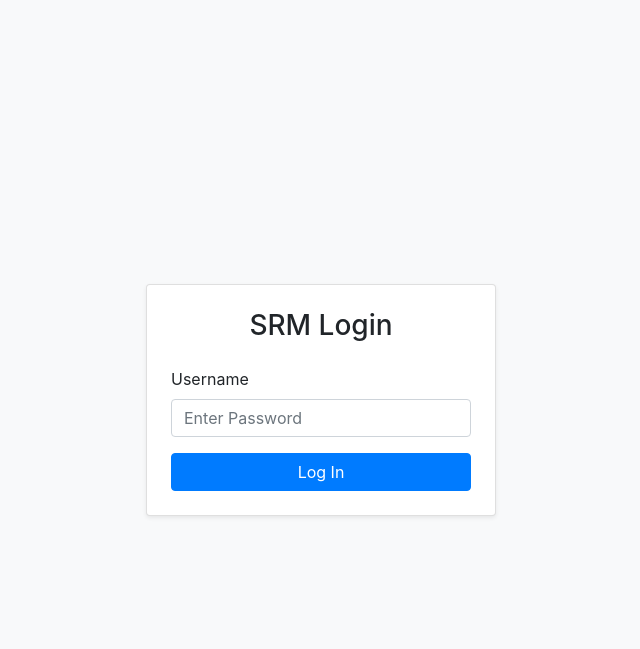
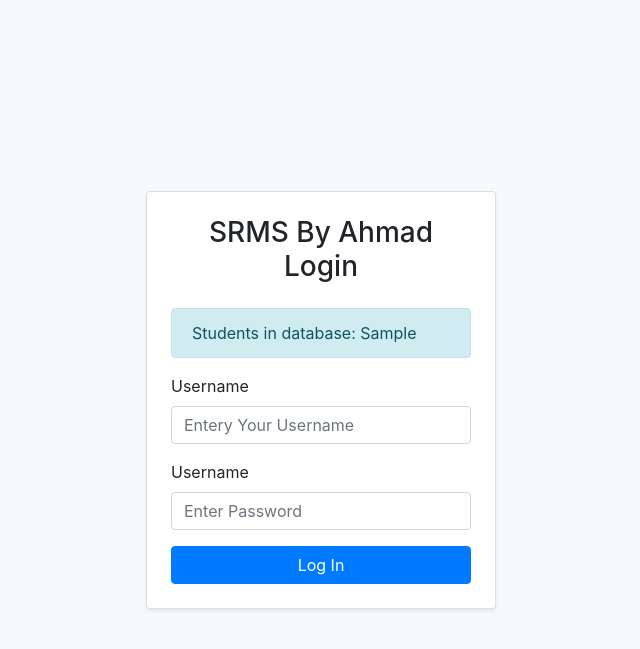
Before and after one commit to ahmadid15/BFS_SRMS, a Flask app: template templates/login.html in a window 1280 px wide. Shown: the top 649 px of the page, without its empty margins (319-959 px from the left). Run offline with Flask 3, Linux system fonts and the light colour scheme; the template is opened without the code that fills it: most values are stand-ins (such as "Sample title", 1, 10 or a date in 2020); some libraries are stand-ins or nearby versions.

Commit message:
Updated for week3 and week4

```diff
--- a/app.py
+++ b/app.py
@@ -1,4 +1,8 @@
-from flask import Flask, render_template
+from flask import Flask, render_template, request
+import sqlite3
+
+DB_PATH = 'db/srms_db.db'
+
 app = Flask(__name__)
 
 # @app.route("/")
@@ -28,6 +32,19 @@ def teachers():
 def subjects():
      return render_template('subjects.html')
 
-@app.route('/login')
+@app.route('/login', methods=['GET', 'POST', 'PATCH', 'DELETE'])
 def login():
-     return render_template('login.html')
+     query_result = None
+     if request.method == 'POST':
+          #RUN  a sqlite3 query when the button is click3d
+          conn = sqlite3.connect(DB_PATH)
+          cursor = conn.cursor()
+          cursor.execute('SELECT COUNT(*) FROM tbl_students')
+          ##[{id:001, reNo: 'is'}]
+          query_result == cursor.fetchone();
+          for row in query_result:
+               print(row);
+
+          conn.close()
+
+     return render_template('login.html', query_result=query_result)
--- a/templates/login.html
+++ b/templates/login.html
@@ -3,7 +3,7 @@
     <head>
         <meta charset="UTF-8">
         <meta name="viewport" content="width=device-width, initial-scale=1.0">
-        <title>Login \u2014 SRMS</title>
+        <title>Login SRMS</title>
 
         <link
             rel="stylesheet"
@@ -18,15 +18,23 @@
 
                     <div class="card shadow-sm">
                         <div class="card-body p-4">
-                            <h3 class="text-center mb-4">SRM Login</h3>
+                            <h3 class="text-center mb-4">SRMS By Ahmad Login</h3>
 
-                            <form>
+                            {% if query_result is  not none %}
+                            <div class="alert alert-info">Students in database: {{query_result}}</div>
+                            {% endif %}
+
+                            <form method="POST" action="{{ url_for('login') }}">
+                                <div class="mb-3">
+                                    <label class="form-label">Username</label>
+                                    <input type="text" name="username" class="form-control" placeholder="Entery Your Username">
+                                </div>
                                 <div class="mb-3">
                                     <label class="form-label">Username</label>
                                     <input type="password" class="form-control" placeholder="Enter Password">
                                 </div>
-                                <!-- <button typer="Submit" class="btn btn-primary w-100">Log In</button>-->
-                                <a href="{{ url_for('home') }}" class="btn btn-primary w-100">Log In</a>
+                                <button typer="Submit" class="btn btn-primary w-100">Log In</button>
+                                <!-- <a href="{{ url_for('home') }}" class="btn btn-primary w-100">Log In</a> -->
                             </form>
 
                         </div>
```
Also changed, not shown: db/srms_db.db (added), srms_database.db (added).
